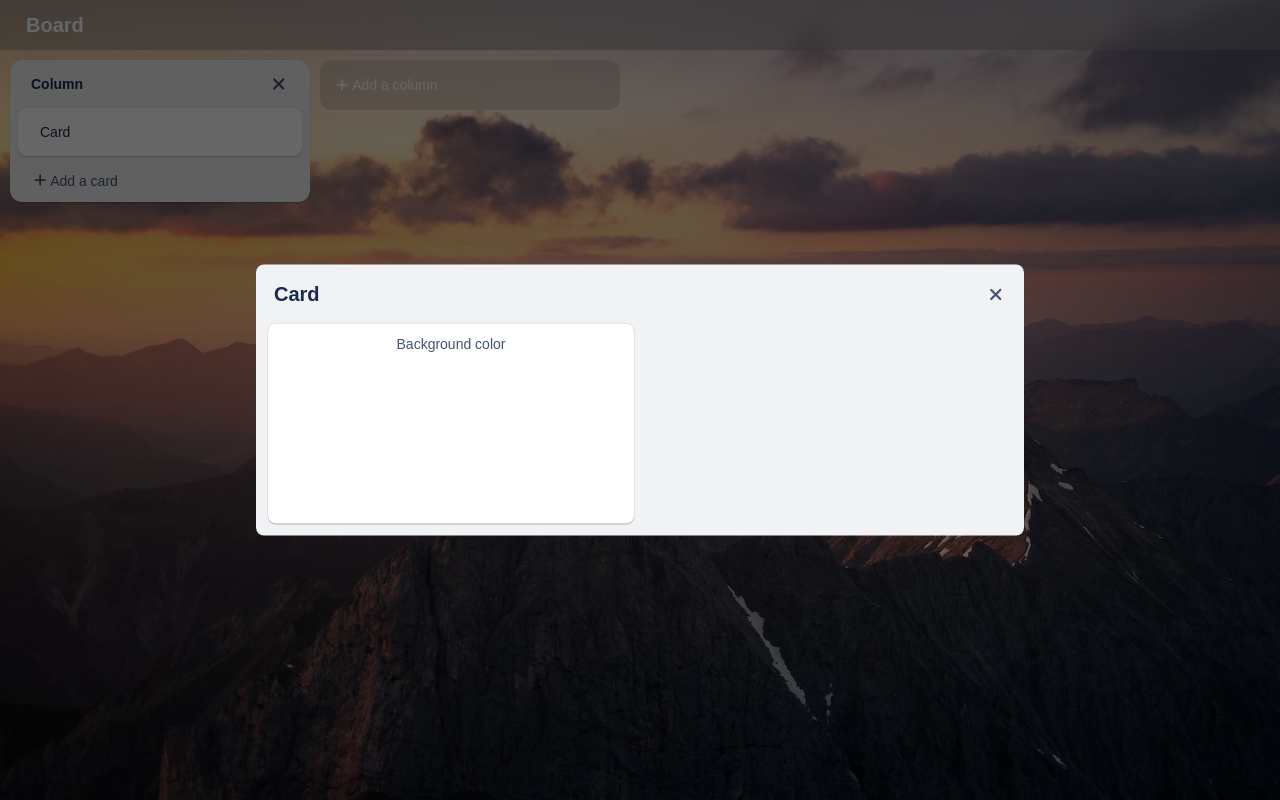
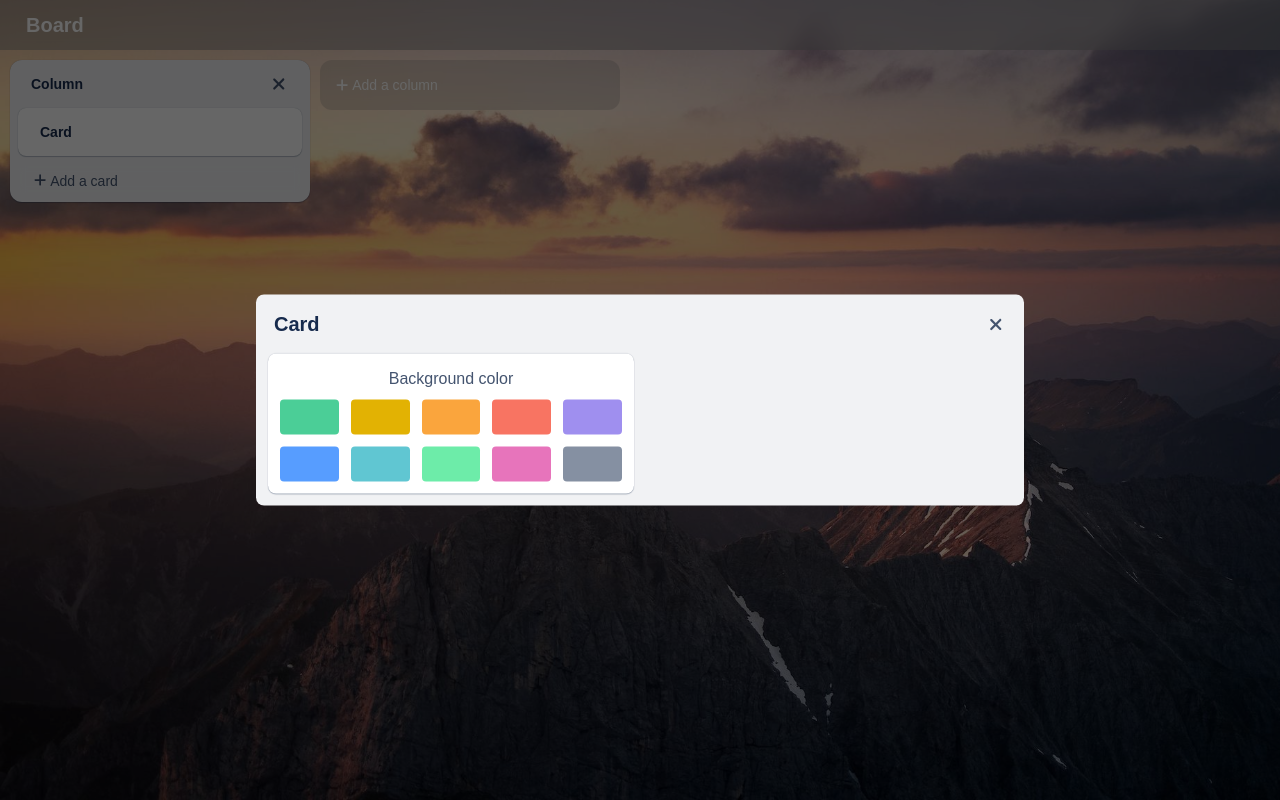
Before and after one commit to Tapio-adro/tasks-board, a React (Vite) app: page / in a window 1280 px wide. Built offline with nearby package versions, Linux system fonts and the light colour scheme.

Commit message:
Working on Appearance Editor

```diff
--- a/src/assets/shared/types.ts
+++ b/src/assets/shared/types.ts
@@ -11,6 +11,7 @@ export type BoardColumn = {
 export type Card = {
   title: string;
   id: string;
+  backgroundColor: string;
   // parts:
 }
 
@@ -20,6 +21,7 @@ export type BoardColumnsAction =
   | { type: 'deleteColumn'; id: string }
   | { type: 'addCard'; boardColumn: BoardColumn; title: string }
   | { type: 'renameCard'; boardColumn: BoardColumn; card: Card; newTitle: string }
+  | { type: 'changeCardBackgroundColor'; boardColumn: BoardColumn; card: Card; newColor: string }
 
 
 export type BoardData = {
--- a/src/components/AppearanceEditor.tsx
+++ b/src/components/AppearanceEditor.tsx
@@ -1,6 +1,6 @@
 import React, { ReactNode } from 'react';
 import Modal from './Modal';
-import styled from 'styled-components';
+import styled, { css } from 'styled-components';
 import { BoardColumn, Card } from '../assets/shared/types';
 import RenamableField from './RenamableField';
 import { useBoardColumnsDispatch } from '../contexts/BoardColumnsContext';
@@ -10,6 +10,7 @@ import { useBoardData } from '../contexts/BoardDataContext';
 
 interface ColorButtonProps {
   readonly $color: string;
+  readonly $isActive: boolean;
 }
 
 const StyledEditor = styled.div`
@@ -44,16 +45,31 @@ const EditorSection = styled.section`
   background-color: #fff;
   box-shadow: ${(props) => props.theme.boxShadow};
   border-radius: 8px;
-  min-height: 200px;
-  padding: 8px;
+  /* min-height: 200px; */
+  padding: 12px;
 `;
 const SectionTitle = styled.div`
   color: ${(props) => props.theme.colors.buttonGrayText};
   text-align: center;
-  padding: 4px;
+  font-size: 16px;
+  padding: 4px 0px 12px;
+`;
+const ColorButtonsContainer = styled.div`
+  display: grid;
+  grid-template-columns: repeat(5, 1fr);
+  grid-template-rows: 1fr 1fr;
+  gap: 12px;
 `;
 const ColorButton = styled.button<ColorButtonProps>`
   background-color: ${props => props.$color};
+  height: 35px;
+  border-radius: 4px;
+  &:hover {
+    filter: saturate(85%) brightness(85%);
+  }
+  ${props => props.$isActive && css`
+    box-shadow: 0 0 0 2px #ffffff, 0 0 0 4px #388bff;
+  `};
 `;
 
 export interface AppearanceEditorProps {
@@ -73,11 +89,26 @@ const AppearanceEditor: React.FC<AppearanceEditorProps> = ({ column, card, ...pr
       boardColumn: column,
       card,
       newTitle
-    })
+    });
+  }
+  function changeCardBackgroundColor(color: string) {
+    boardColumnsDispatch({
+      type: 'changeCardBackgroundColor',
+      boardColumn: column,
+      card,
+      newColor: color
+    });
   }
 
   const colorButtons = boardData?.backgroundColors.map((color) => {
-
+    return (
+      <ColorButton
+        key={color}
+        $color={color}
+        $isActive={card.backgroundColor === color}
+        onClick={() => changeCardBackgroundColor(color)}
+      />
+    );
   });
 
   return (
@@ -97,6 +128,9 @@ const AppearanceEditor: React.FC<AppearanceEditorProps> = ({ column, card, ...pr
           <EditorHalf>
             <EditorSection>
               <SectionTitle>Background color</SectionTitle>
+              <ColorButtonsContainer>
+                {colorButtons}
+              </ColorButtonsContainer>
             </EditorSection>
           </EditorHalf>
           <EditorHalf></EditorHalf>
--- a/src/components/CardComponent.tsx
+++ b/src/components/CardComponent.tsx
@@ -1,4 +1,4 @@
-import styled from 'styled-components';
+import styled, { css } from 'styled-components';
 import { BoardColumn, Card } from '../assets/shared/types';
 import { faN, faPen } from '@fortawesome/free-solid-svg-icons';
 import { FontAwesomeIcon } from '@fortawesome/react-fontawesome';
@@ -8,7 +8,12 @@ import { useEffect, useRef } from 'react';
 import { useAppearanceEditor } from '../contexts/AppearanceEditorContext';
 import { useBoardData } from '../contexts/BoardDataContext';
 
-const StyledCard = styled.div`
+
+interface StyledCardProps {
+  readonly $backgroundColor: string;
+}
+
+const StyledCard = styled.div<StyledCardProps>`
   width: 100%;
   padding: 8px;
   padding-left: 16px;
@@ -19,7 +24,11 @@ const StyledCard = styled.div`
   cursor: pointer;
   &:hover {
     opacity: 0.8;
-  }
+  };
+  background-color: ${props => props.$backgroundColor == '' ? '#fff' : props.$backgroundColor};
+  ${props => props.$backgroundColor != '' && css`
+    font-weight: bold;
+  `};
 `;
 const CardTitle = styled.div`
   color: ${(props) => props.theme.colors.titleText};
@@ -84,6 +93,7 @@ export default function CardComponent({column, card}: CardComponentProps) {
   return (
     <>
       <StyledCard
+        $backgroundColor={card.backgroundColor}
         onContextMenu={handleCardContextMenu}
       >
         <CardTitle>
--- a/src/contexts/BoardColumnsContext.tsx
+++ b/src/contexts/BoardColumnsContext.tsx
@@ -69,6 +69,13 @@ function boardColumnsReducer(draft: BoardColumn[], action: BoardColumnsAction) {
       draft[columnIndex].cards[cardIndex].title = newTitle;
       break;
     }
+    case 'changeCardBackgroundColor': {
+      const columnIndex = getColumnIndexById(draft, action.boardColumn.id);
+      const cardIndex = getCardIndexById(action.boardColumn, action.card.id);
+      let newColor = action.newColor == action.card.backgroundColor ? '' : action.newColor;
+      draft[columnIndex].cards[cardIndex].backgroundColor = newColor;
+      break;
+    }
     default: {
       throw Error('Unknown action: ' + (action as any).type);
     }
```
